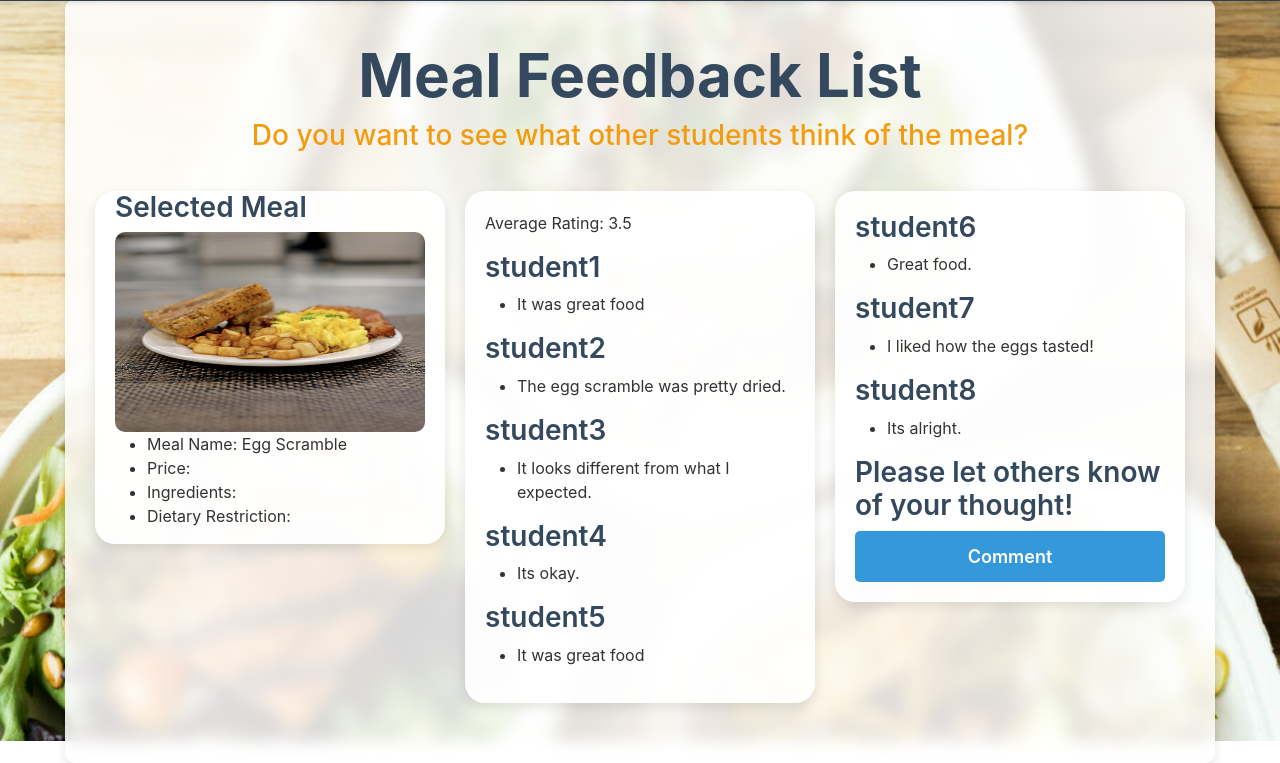
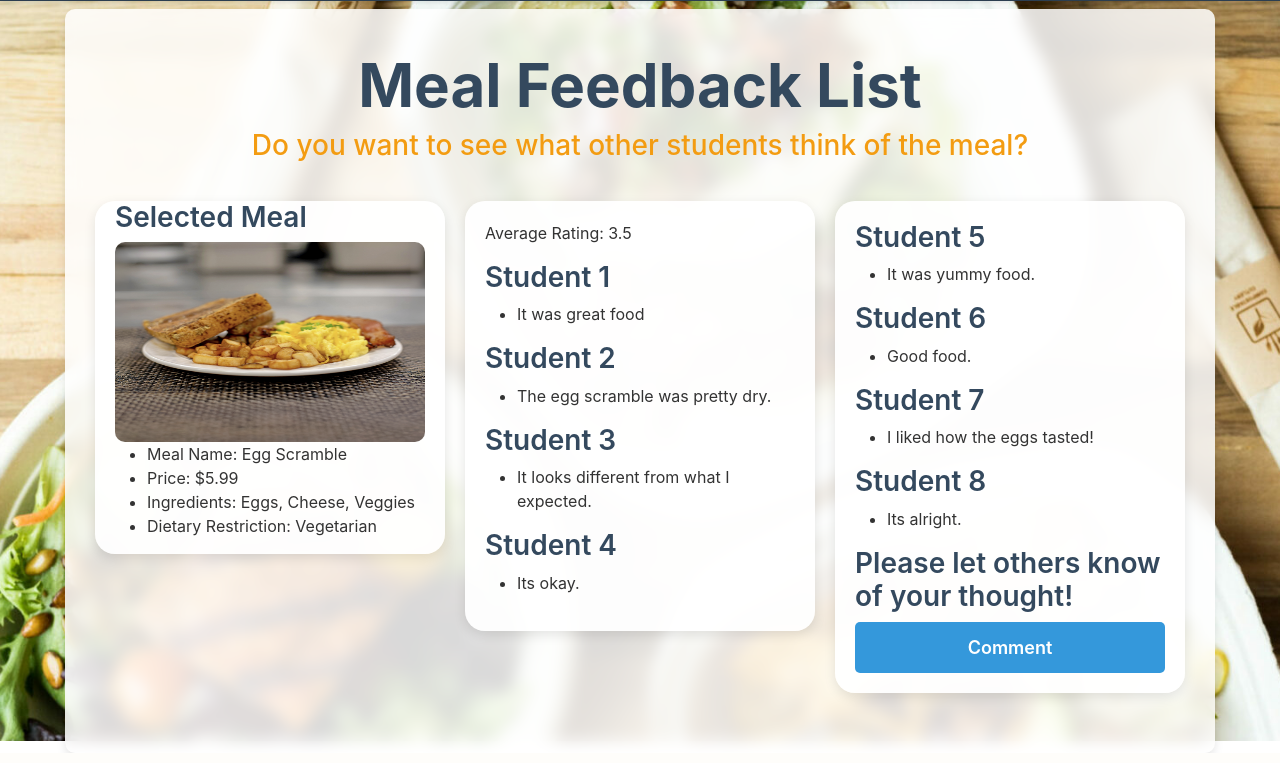
Before and after one commit to Jaehong-username/dininghall-mealplan, a Flask app: page /meal-feedback-list in a window 1280 px wide. Shown: the part 59-822 px from the top of the page. Run offline with Flask 3, Linux system fonts and the light colour scheme; some libraries are stand-ins or nearby versions.

Commit message:
feedback page looks okay now - could still be imimrpoved

```diff
--- a/src/static/style.css
+++ b/src/static/style.css
@@ -328,12 +328,32 @@ h3 {
     color: #2c3e50;
 }
 
+.custom-file-upload {
+    display: block;
+    width: 100%;
+    padding: 14px;
+    font-size: 16px;
+    background-color: #3498db;
+    color: white;
+    border: none;
+    border-radius: 8px;
+    cursor: pointer;
+    text-align: center;
+    transition: background 0.3s;
+}
+
+.custom-file-upload:hover {
+    background-color: #2980b9;
+}
+
 input[type="file"] {
+    display: none;
     padding: 12px 15px;   /* increase padding for height */
     font-size: 16px;
     border-radius: 8px;
     background: white;
     border: 1px solid #ccc;
+
 }
 
 
--- a/src/templates/feedback-page.html
+++ b/src/templates/feedback-page.html
@@ -37,7 +37,8 @@
         <div class="cafeteria small-card">
             <h2 style="text-align: center;">Upload Meal Image</h2>
             <form method="POST" enctype="multipart/form-data" style="margin-top: 20px; text-align: center;">
-                <input type="file" name="file" id="fileInput" class="btn" style="background: #3498db;">
+                <label for="fileInput" class="custom-file-upload">Choose File</label>
+                <input type="file" name="file" id="fileInput">
                 <br><br>
                 <img id="imagePreview" src="#" alt="Image Preview" style="display: none; max-width: 100%; margin-top: 10px;">
                 <br>
--- a/src/templates/meal-feedback-list.html
+++ b/src/templates/meal-feedback-list.html
@@ -13,9 +13,9 @@
             <div class = "cafeteria-info">
                 <ul> <!--Unordered lsit using dot-->
                     <li>Meal Name: Egg Scramble</li>
-                    <li>Price: </li>
-                    <li>Ingredients: </li>
-                    <li>Dietary Restriction: </li>
+                    <li>Price: $5.99</li>
+                    <li>Ingredients: Eggs, Cheese, Veggies</li>
+                    <li>Dietary Restriction: Vegetarian </li>
                 </ul>
             </div>
         </div>
--- a/src/views.py
+++ b/src/views.py
@@ -348,17 +348,18 @@ def meal_feedback_list():
     students = ['Student1', 'Student2', 'Student3', 'Student4']
 
     comments = {
-        'student1': 'It was great food',
-        'student2': 'The egg scramble was pretty dried.',
-        'student3': 'It looks different from what I expected.',
-        'student4': 'Its okay.',
-        'student5': 'It was great food'
+        'Student 1': 'It was great food',
+        'Student 2': 'The egg scramble was pretty dry.',
+        'Student 3': 'It looks different from what I expected.',
+        'Student 4': 'Its okay.',
+
     }
 
     another_comments = {
-        'student6': 'Great food.',
-        'student7': 'I liked how the eggs tasted!',
-        'student8': 'Its alright.'
+        'Student 5': 'It was yummy food.',
+        'Student 6': 'Good food.',
+        'Student 7': 'I liked how the eggs tasted!',
+        'Student 8': 'Its alright.'
     }
     avg_rating = 3.5
     return render_template('meal-feedback-list.html', comments = comments, avg_rating = avg_rating, another_comments = another_comments)
```
